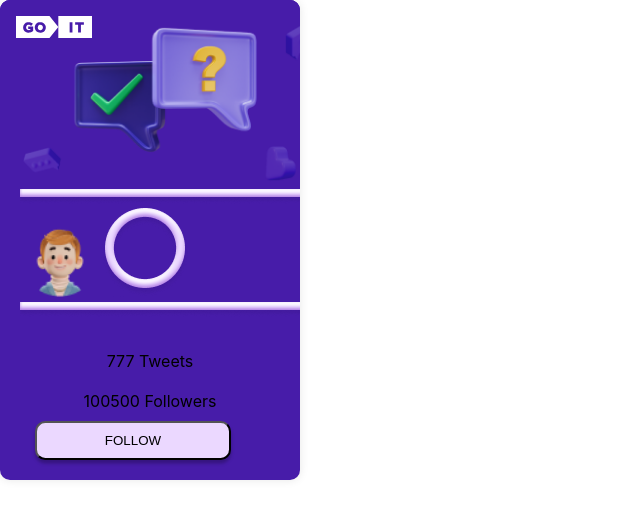
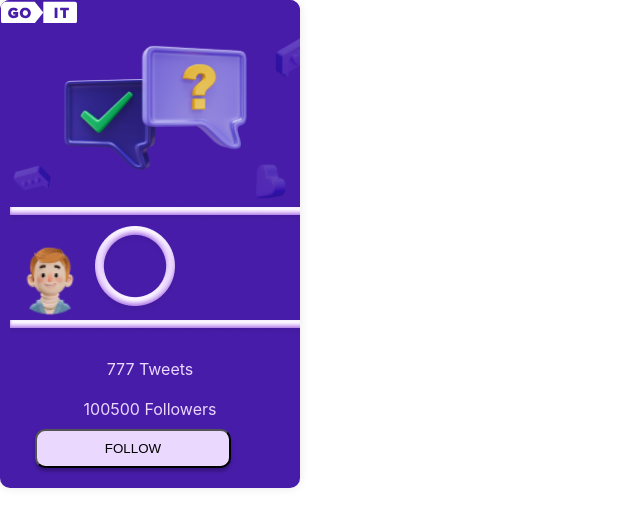
Before and after one commit to Konurbaeva/goit-test-challenge, a React (Create React App) app: page / in a window 1280 px wide. Shown: the top 526 px of the page, without its empty margins (0-640 px from the left). Built offline with nearby package versions, Linux system fonts and the light colour scheme.

Commit message:
adjusted svg style

```diff
--- a/src/Card.css
+++ b/src/Card.css
@@ -1,9 +1,8 @@
+
 
 .image-container {
-    background-color: #471CA9;
-    width: 300px;
-    padding: 20px;
-
+  width: 320px;
+  padding: 10px;
 }
 
 .image-container img {
--- a/src/components/Card.jsx
+++ b/src/components/Card.jsx
@@ -23,6 +23,7 @@ const CardParagraph = styled.div`
   display: block;
   text-align: center;
   padding: 10px;
+  color: #EBD8FF;
 `;
 
 
@@ -69,16 +70,16 @@ const Card = () => {
       <CardContent>
         <LoadingLogo />
         <div className="image-container">
-        <img src={questions} alt="logo" />
-          <img src={rectangle} alt="logo" className="rectangle"/>
-          <img alt="logo"
+        <img src={questions} alt="questions" />
+          <img src={rectangle} alt="rectangle" className="rectangle"/>
+          <img alt="boy"
            src={user.imageUrl}
             style={{
           width: user.imageSize,
           height: user.imageSize
         }} />
-          <img src={ellipse} alt="logo" />
-          <img src={rectangle} alt="logo" className="rectangle"/>
+          <img src={ellipse} alt="ellipse" />
+          <img src={rectangle} alt="rectangle" className="rectangle"/>
 
         </div>
         <CardParagraph>777 Tweets</CardParagraph>
--- a/src/components/LoadingLogo.jsx
+++ b/src/components/LoadingLogo.jsx
@@ -1,10 +1,9 @@
 import styled from 'styled-components'
 
 const Svg = styled.svg`
-  position:absolute;
   border-radius: 3px;
-  padding: 0.5rem 0;
-  margin: 0.5rem 1rem;
+  padding: 0.5px 0;
+  margin: 0.5px 1px;
 `
 export const LoadingLogo = () => {
   return (
```
Lines whose indentation alone changed are shown as unchanged.
